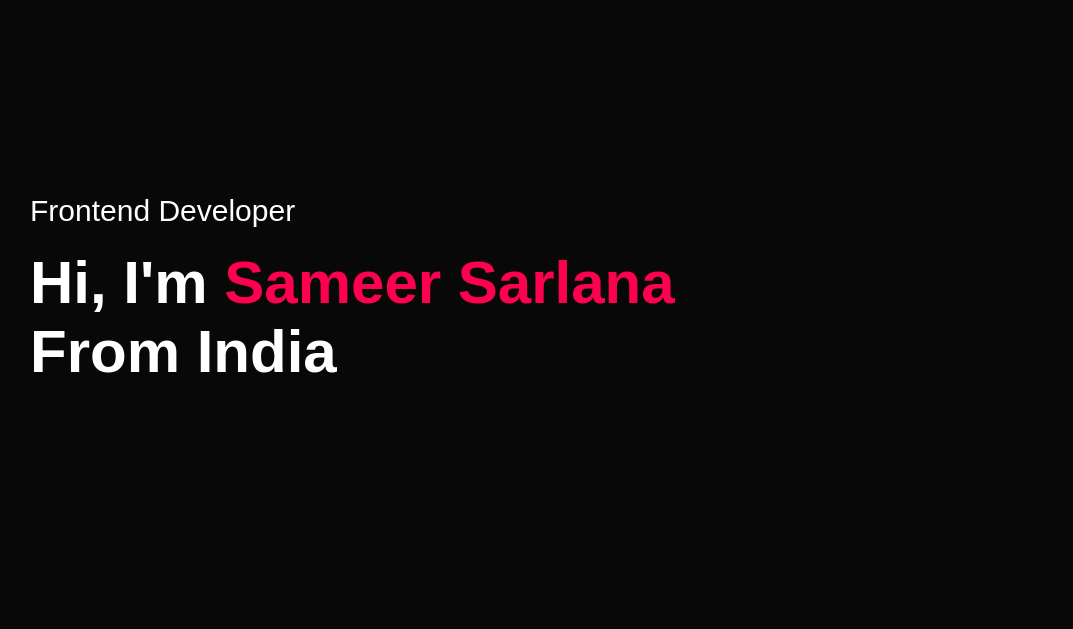
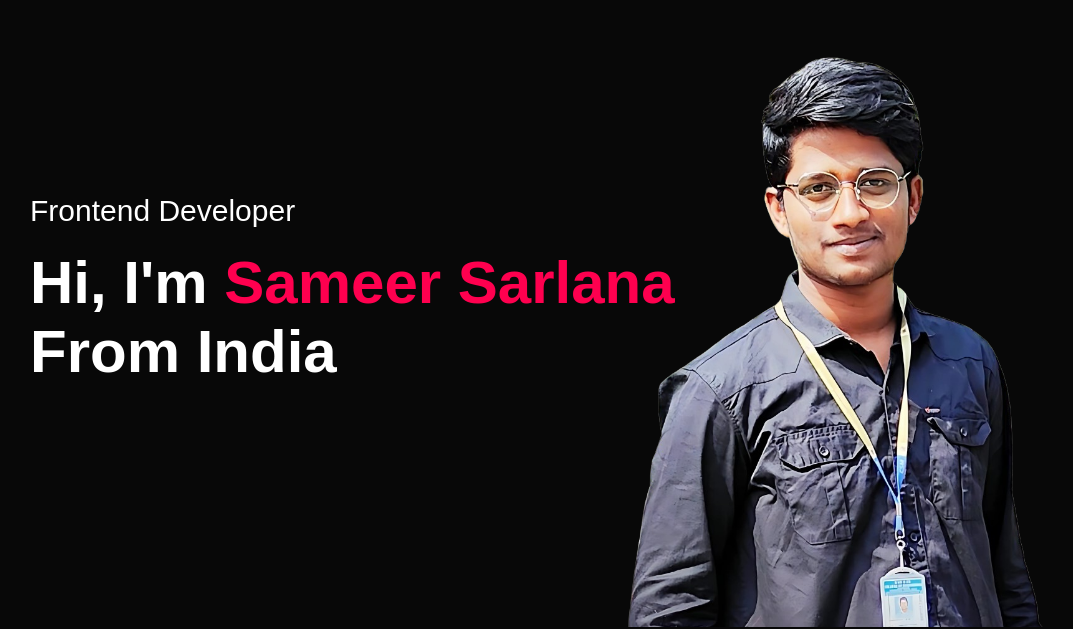
Before and after one commit to sameersarlana333/Portforlio, a plain HTML site: page index.html in a window 1280 px wide. Shown: the part 193-822 px from the top of the page, without its empty margins (118-1191 px from the left). Drawn offline with Linux system fonts and the light colour scheme.

Commit message:
Update style.css

```diff
--- a/style.css
+++ b/style.css
@@ -11,7 +11,7 @@ body{
 #header{
    width: 100%;
    height: 100vh;
-   background-image: url('images/Untitled_design-removebg.png');
+   background-image: url('Untitled_design-removebg.png');
     background-repeat: no-repeat;
     background-position: right center; /* Aligns image to the right and center vertically */
     background-size: contain;
```
